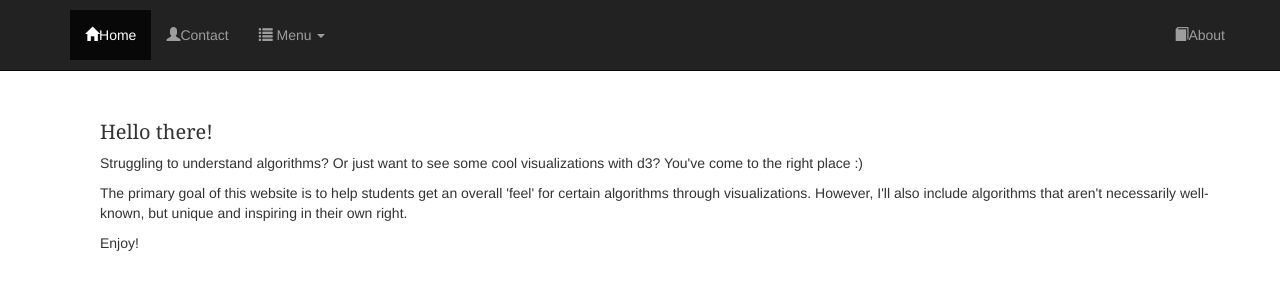
After one commit to jeonglee/Algoderp, a Django app: page /about in a window 1280 px wide. The commit adds this page. Shown: the top 300 px of the page. Run offline with Django 3.2, Linux system fonts and the light colour scheme; some libraries are stand-ins or nearby versions.

Commit message:
add About page

```diff
--- /dev/null
+++ b/algoviewapp/templates/about.html
@@ -0,0 +1,16 @@
+{% extends "base.html" %}
+{% load staticfiles %}
+
+{% block content %}
+<div>
+    <h1>Hello there!</h1>
+    <p>Struggling to understand algorithms? Or just want to see some cool visualizations with d3?
+    You've come to the right place :)
+    </p>
+    <p>
+    The primary goal of this website is to help students get an overall 'feel' for certain algorithms through visualizations.
+    However, I'll also include algorithms that aren't necessarily well-known, but unique and inspiring in their own right.
+    </p>
+    <p>Enjoy!</p>
+</div>
+{% endblock %}
--- a/algoviewapp/templates/base.html
+++ b/algoviewapp/templates/base.html
@@ -18,6 +18,10 @@
     h1 {
         font-family: Georgia, serif;
         font-size: 20px;
+    }
+    blockquote q {
+      font-style: oblique;
+      font-family: Georgia, serif;
     }
     .jumbotron {
         background: #532f8c;
@@ -61,28 +65,11 @@
   <div class="container">
     <ul class="nav navbar-nav">
       <li class="active">
-        <a href="/"><span class="glyphicon glyphicon-home"></span> Home</a>
+        <a href="/"><span class="glyphicon glyphicon-home"></span>Home</a>
       </li>
       <li>
-        <a href="/contact"><span class="glyphicon glyphicon-user"></span> Contact </a>
+        <a href="/contact"><span class="glyphicon glyphicon-user"></span>Contact</a>
       </li>
-<!--
-      <li class="dropdown">
-        <a href="#" class="dropdown-toggle" data-toggle="dropdown" role="button" aria-expanded="false"><span class="glyphicon glyphicon-info-sign"></span> Getting Started Guides <span class="caret"></span></a>
-          <ul class="dropdown-menu" role="menu">
-            <li><a href="https://devcenter.heroku.com/articles/getting-started-with-ruby">Getting Started with Ruby on Heroku</a></li>
-            <li><a href="https://devcenter.heroku.com/articles/getting-started-with-nodejs">Getting Started with Node on Heroku</a></li>
-            <li><a href="https://devcenter.heroku.com/articles/getting-started-with-php">Getting Started with PHP on Heroku</a></li>
-            <li><a href="https://devcenter.heroku.com/articles/getting-started-with-python">Getting Started with Python on Heroku</a></li>
-            <li><a href="https://devcenter.heroku.com/articles/getting-started-with-java">Getting Started with Java on Heroku</a></li>
-            <li><a href="https://devcenter.heroku.com/articles/getting-started-with-clojure">Getting Started with Clojure on Heroku</a></li>
-            <li><a href="https://devcenter.heroku.com/articles/getting-started-with-scala">Getting Started with Scala on Heroku</a></li>
-            <li class="divider"></li>
-            <li><a href="https://devcenter.heroku.com/articles/getting-started-with-heroku-and-connect-without-local-dev">Getting Started on Heroku with Heroku Connect</a></li>
-            <li><a href="https://devcenter.heroku.com/articles/getting-started-with-jruby">Getting Started with Ruby on Heroku (Microsoft Windows)</a></li>
-          </ul>
-      </li>
--->
     <li class="dropdown">
       <a href="#" class="dropdown-toggle" data-toggle="dropdown" role="button" aria-expanded="false"><span class="glyphicon glyphicon-list"></span> Menu <span class="caret"></span></a>
           <ul class="dropdown-menu" role="menu">
@@ -93,13 +80,11 @@
           </ul>
     </li>
     </ul>
-<!--
     <ul class="nav navbar-nav navbar-right">
       <li class="navbar-right">
-        <a href="https://devcenter.heroku.com"><span class="glyphicon glyphicon-book"></span> Heroku Dev Center</a>
+        <a href="/about"><span class="glyphicon glyphicon-book"></span>About</a>
       </li>
     </ul>
--->
   </div>
 </nav>
 
--- a/algoviewapp/views.py
+++ b/algoviewapp/views.py
@@ -13,3 +13,6 @@ def contact(request):
 
 def flocking(request):
     return render(request, 'flocking.html')
+
+def about(request):
+    return render(request, 'about.html')
--- a/d3nalgorithms/urls.py
+++ b/d3nalgorithms/urls.py
@@ -12,4 +12,5 @@ urlpatterns = [
     url(r'^sorting', algoviewapp.views.sorting),
     url(r'^contact', algoviewapp.views.contact),
     url(r'^flocking', algoviewapp.views.flocking),
+    url(r'^about', algoviewapp.views.about),
 ]
```
